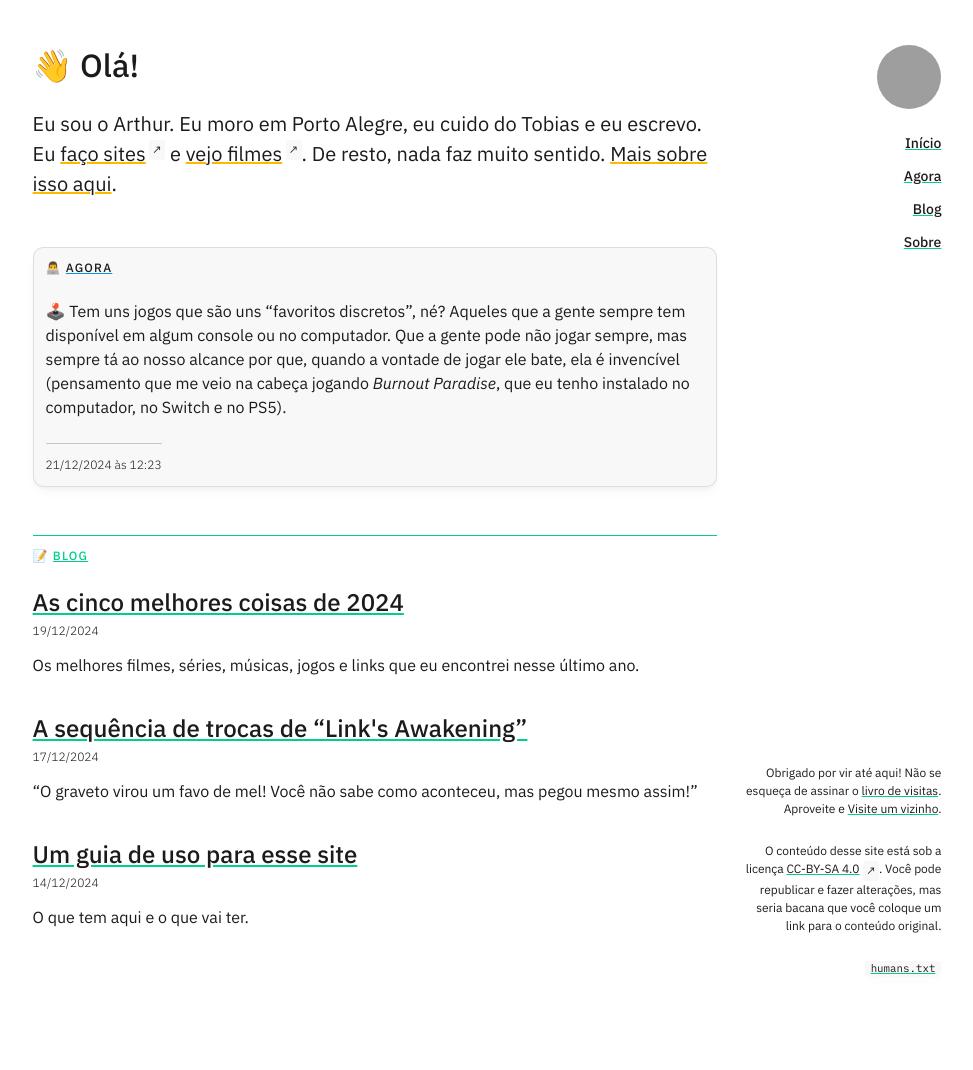
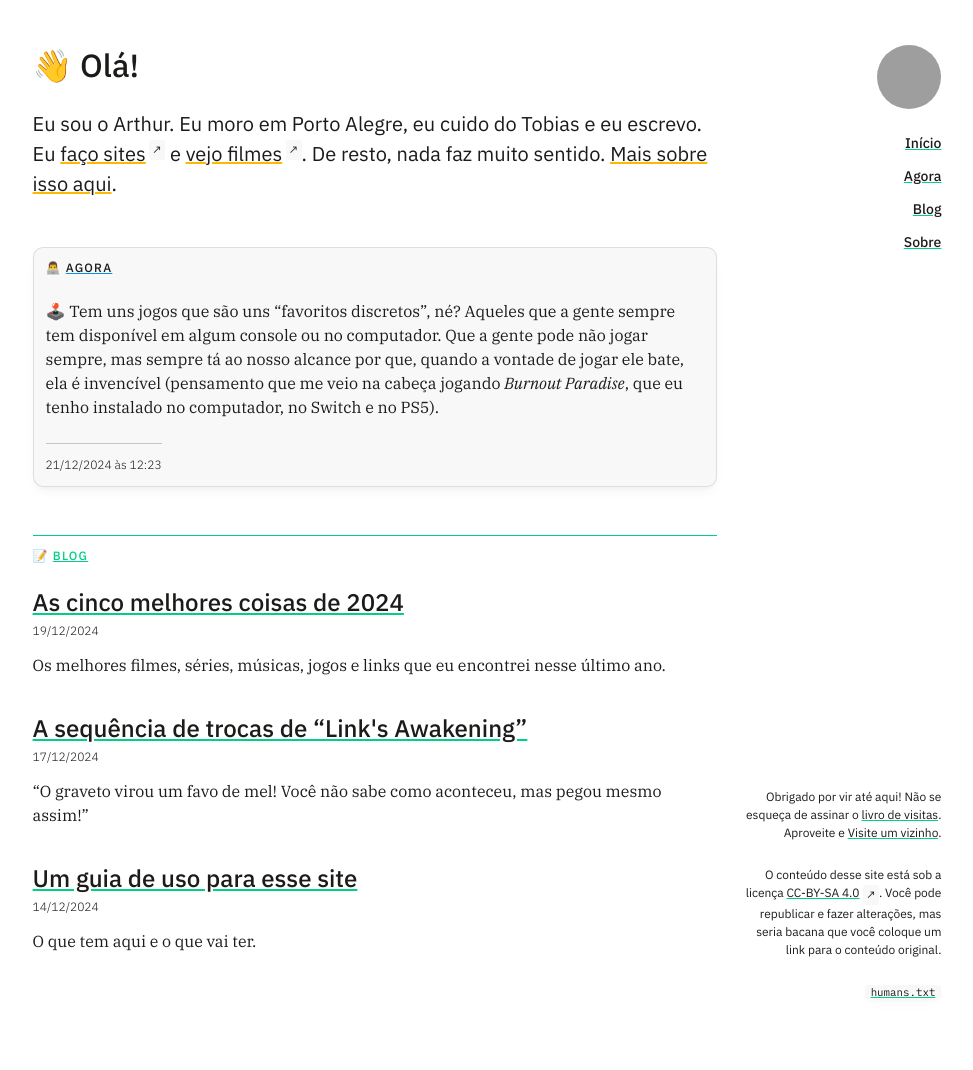
Before and after one commit to arthrfrts/arthrfrts, a Jekyll site: the page built from index.md, in a window 1280 px wide. Shown: the whole page, without its empty margins (153-1126 px from the left). Built offline with Jekyll 4.4.1, drawn with Linux system fonts in a browser that asks for light colours; a script that is not in the unit is left out; before the commit the page ends 1046 px from its top, so only the background shows below that; grey boxes are pictures that could not be loaded.

Commit message:
⌨ Uses serif on post content

```diff
--- a/assets/css/base.css
+++ b/assets/css/base.css
@@ -10,8 +10,8 @@
   --yellow: 252, 185, 0;
   --blue: 6, 147, 227;
 
-  --base-font-family: "IBM Plex Sans", ui-sans-serif, system-ui, sans-serif;
-  --headings-font-family: var(--base-font-family);
+  --base-font-family: "IBM Plex Serif", ui-serif, serif;
+  --ui-font-family: "IBM Plex Sans", ui-sans-serif, system-ui, sans-serif;
   --code-font-family: "IBM Plex Mono", ui-monospace, monospace;
 
   --base-font-size: 1rem;
@@ -39,7 +39,7 @@
 }
 
 body {
-  font-family: var(--base-font-family);
+  font-family: var(--ui-font-family);
   font-size: var(--base-font-size);
   color: var(--color-foreground);
   line-height: var(--base-line-height);
@@ -136,6 +136,7 @@ a[href*="localhost"]::after {
 */
 
 h1, h2, h3, h4, h5, h6 {
+  font-family: var(--ui-font-family);
   font-weight: 500;
   line-height: 1.25;
   margin-bottom: var(--spacing-unit);
@@ -368,7 +369,7 @@ input,
 button,
 textarea,
 .as-button {
-  font-family: var(--base-font-family);
+  font-family: var(--ui-font-family);
   font-size: var(--base-font-size);
   color: var(--color-foreground);
   line-height: var(--base-line-height);
@@ -436,3 +437,16 @@ input[type="reset"]:active,
   background-color: rgb(var(--purple));
   outline: 0 solid transparent;
 }
+
+button:visited:hover,
+button:visited:focus,
+input[type="button"]:visited:hover,
+input[type="button"]:visited:focus,
+input[type="submit"]:visited:hover,
+input[type="submit"]:visited:focus,
+input[type="reset"]:visited:hover,
+input[type="reset"]:visited:focus,
+.as-button:visited:hover,
+.as-button:visited:focus {
+  color: rgb(var(--light));
+}
--- a/assets/css/fonts.css
+++ b/assets/css/fonts.css
@@ -221,3 +221,115 @@
   font-weight: 700;
   src: url("/assets/fonts/mono-700i.woff2") format("woff2");
 }
+
+@font-face {
+  font-family: "IBM Plex Serif";
+  font-style: normal;
+  font-weight: 100;
+  src: url("/assets/fonts/serif-100.woff2") format("woff2");
+}
+
+@font-face {
+  font-family: "IBM Plex Serif";
+  font-style: italic;
+  font-weight: 100;
+  src: url("/assets/fonts/serif-100i.woff2") format("woff2");
+}
+
+@font-face {
+  font-family: "IBM Plex Serif";
+  font-style: normal;
+  font-weight: 200;
+  src: url("/assets/fonts/serif-200.woff2") format("woff2");
+}
+
+@font-face {
+  font-family: "IBM Plex Serif";
+  font-style: italic;
+  font-weight: 200;
+  src: url("/assets/fonts/serif-200i.woff2") format("woff2");
+}
+
+@font-face {
+  font-family: "IBM Plex Serif";
+  font-style: normal;
+  font-weight: 300;
+  src: url("/assets/fonts/serif-300.woff2") format("woff2");
+}
+
+@font-face {
+  font-family: "IBM Plex Serif";
+  font-style: italic;
+  font-weight: 300;
+  src: url("/assets/fonts/serif-300i.woff2") format("woff2");
+}
+
+@font-face {
+  font-family: "IBM Plex Serif";
+  font-style: normal;
+  font-weight: 400;
+  src: url("/assets/fonts/serif-400.woff2") format("woff2");
+}
+
+@font-face {
+  font-family: "IBM Plex Serif";
+  font-style: italic;
+  font-weight: 400;
+  src: url("/assets/fonts/serif-400i.woff2") format("woff2");
+}
+
+@font-face {
+  font-family: "IBM Plex Serif";
+  font-style: normal;
+  font-weight: 450;
+  src: url("/assets/fonts/serif-450.woff2") format("woff2");
+}
+
+@font-face {
+  font-family: "IBM Plex Serif";
+  font-style: italic;
+  font-weight: 450;
+  src: url("/assets/fonts/serif-450i.woff2") format("woff2");
+}
+
+@font-face {
+  font-family: "IBM Plex Serif";
+  font-style: normal;
+  font-weight: 500;
+  src: url("/assets/fonts/serif-500.woff2") format("woff2");
+}
+
+@font-face {
+  font-family: "IBM Plex Serif";
+  font-style: italic;
+  font-weight: 500;
+  src: url("/assets/fonts/serif-500i.woff2") format("woff2");
+}
+
+@font-face {
+  font-family: "IBM Plex Serif";
+  font-style: normal;
+  font-weight: 600;
+  src: url("/assets/fonts/serif-600.woff2") format("woff2");
+}
+
+@font-face {
+  font-family: "IBM Plex Serif";
+  font-style: italic;
+  font-weight: 600;
+  src: url("/assets/fonts/serif-600i.woff2") format("woff2");
+}
+
+@font-face {
+  font-family: "IBM Plex Serif";
+  font-style: normal;
+  font-weight: 700;
+  src: url("/assets/fonts/serif-700.woff2") format("woff2");
+}
+
+@font-face {
+  font-family: "IBM Plex Serif";
+  font-style: italic;
+  font-weight: 700;
+  src: url("/assets/fonts/serif-700i.woff2") format("woff2");
+}
--- a/assets/css/layout.css
+++ b/assets/css/layout.css
@@ -205,6 +205,7 @@
 .post-title { margin-bottom: 0; }
 
 .post-meta {
+  font-family: var(--ui-font-family);
   font-size: 0.75rem;
   font-weight: 300;
 }
@@ -216,6 +217,11 @@
 .post-meta > li {
   margin-top: calc(var(--spacing-unit) / 4);
   margin-bottom: calc(var(--spacing-unit) / 4);
+}
+
+.page-content,
+.post-content {
+  font-family: var(--base-font-family);
 }
 
 .post-content > :last-child { margin-bottom: 0; }
@@ -245,5 +251,4 @@
 
 .pagination a {
   flex: 0 0 auto;
-  color: var(--color-background);
 }
```
Also changed, not shown: assets/fonts/serif-100.woff2 (added), assets/fonts/serif-100i.woff2 (added), assets/fonts/serif-200.woff2 (added), assets/fonts/serif-200i.woff2 (added), assets/fonts/serif-300.woff2 (added), assets/fonts/serif-300i.woff2 (added), assets/fonts/serif-400.woff2 (added), assets/fonts/serif-400i.woff2 (added), assets/fonts/serif-450.woff2 (added), assets/fonts/serif-450i.woff2 (added), assets/fonts/serif-500.woff2 (added), assets/fonts/serif-500i.woff2 (added), assets/fonts/serif-600.woff2 (added), assets/fonts/serif-600i.woff2 (added), 2 more files.
